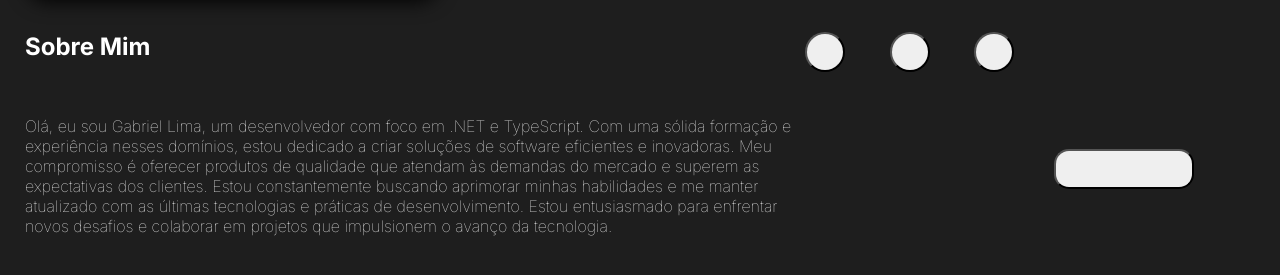
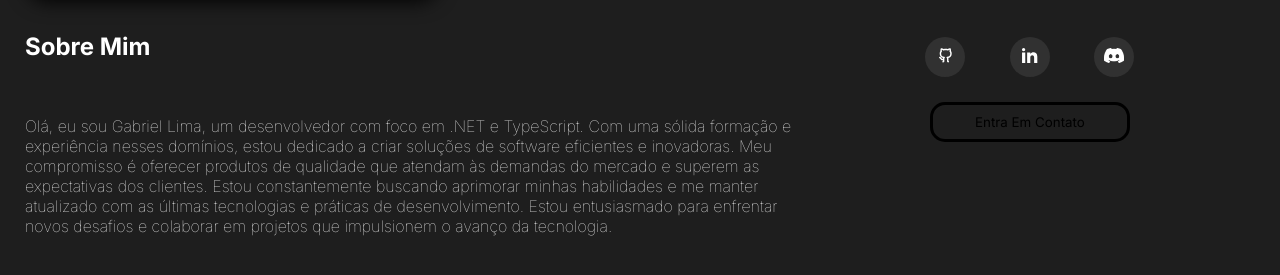
Before and after one commit to GabrielLimaG3/Portifolio, a plain HTML site: page index.html in a window 1280 px wide. Shown: the part 333-608 px from the top of the page. Drawn offline with Linux system fonts and the light colour scheme.

Commit message:
style update

```diff
--- a/index.html
+++ b/index.html
@@ -41,13 +41,21 @@
 					<h2>Olá, eu sou Gabriel Lima, um desenvolvedor com foco em .NET e TypeScript. Com uma sólida formação e experiência nesses domínios, estou dedicado a criar soluções de software eficientes e inovadoras. Meu compromisso é oferecer produtos de qualidade que atendam às demandas do mercado e superem as expectativas dos clientes. Estou constantemente buscando aprimorar minhas habilidades e me manter atualizado com as últimas tecnologias e práticas de desenvolvimento. Estou entusiasmado para enfrentar novos desafios e colaborar em projetos que impulsionem o avanço da tecnologia.</h2>
 				</div>
 			</div>
+				<div class="buttons">
 					<div class="buttons-contato">
-                    <button></button>
-                    <button></button>
-                    <button></button>
+						<button>
+							<img src="githublogo.svg" alt="">
+						</button>
+						<button>
+							<img src="VectorLinkedin.svg" alt="">
+						</button>
+						<button>
+							<img src="discord-mark-white.png" alt="">
+						</button>
 					</div>
 					<div class="button-contato">
-                    <button></button>
+						<button>Entra Em Contato</button>
+					</div>
 				</div>
 			</div>
 		</section>
--- a/style.css
+++ b/style.css
@@ -54,7 +54,7 @@ body{
     margin: 5px;
 }
 .conteiner-sobre{
-    display: inline-flex;
+    display: flex;
     padding-left: 25px;
     padding-top: 35px;
 }
@@ -75,25 +75,36 @@ body{
     text-align: center;
     font-weight: 100;
 }
-.buttons-contato{
-
-    padding: 0% 0% 0% 0%;
+.buttons{
+    padding: 0% 7% 0% 5%;
+    margin: 5px auto;
+    width: 400px;
 }
 
 .buttons-contato button{
+    border: none;
+    margin: auto;
     border-radius: 50%;
     width: 40px;
     height: 40px;
-    margin: 0px 40px 0px 0px;
+    margin: 0px 20px;
+    background-color: rgba(217, 217, 217, 0.1);
+}
+
+.buttons-contato button img{
+    height: 15px;
 }
 
 .button-contato{
     display: flex;
     flex-direction: column-reverse;
     padding: 10% 0% 5% 0%;
+    align-items: center;
 }
 .button-contato button{
     border-radius: 15px;
-    width: 140px;
+    width: 200px;
     height: 40px;
+    border: solid;
+    background-color: rgba(0, 0, 0, 0);
 }
```
Also changed, not shown: VectorLinkedin.svg (added), githublogo.svg (added). Lines whose indentation alone changed are shown as unchanged.
